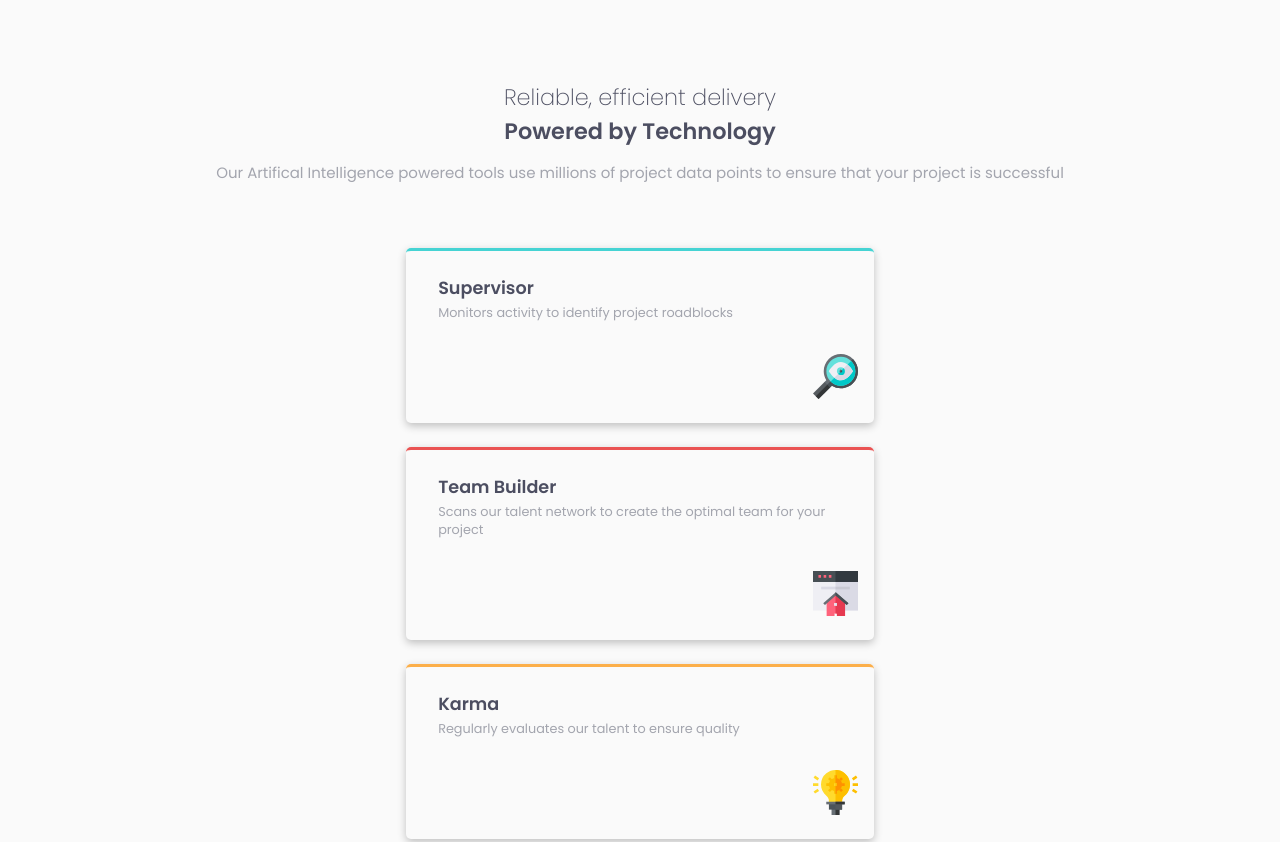
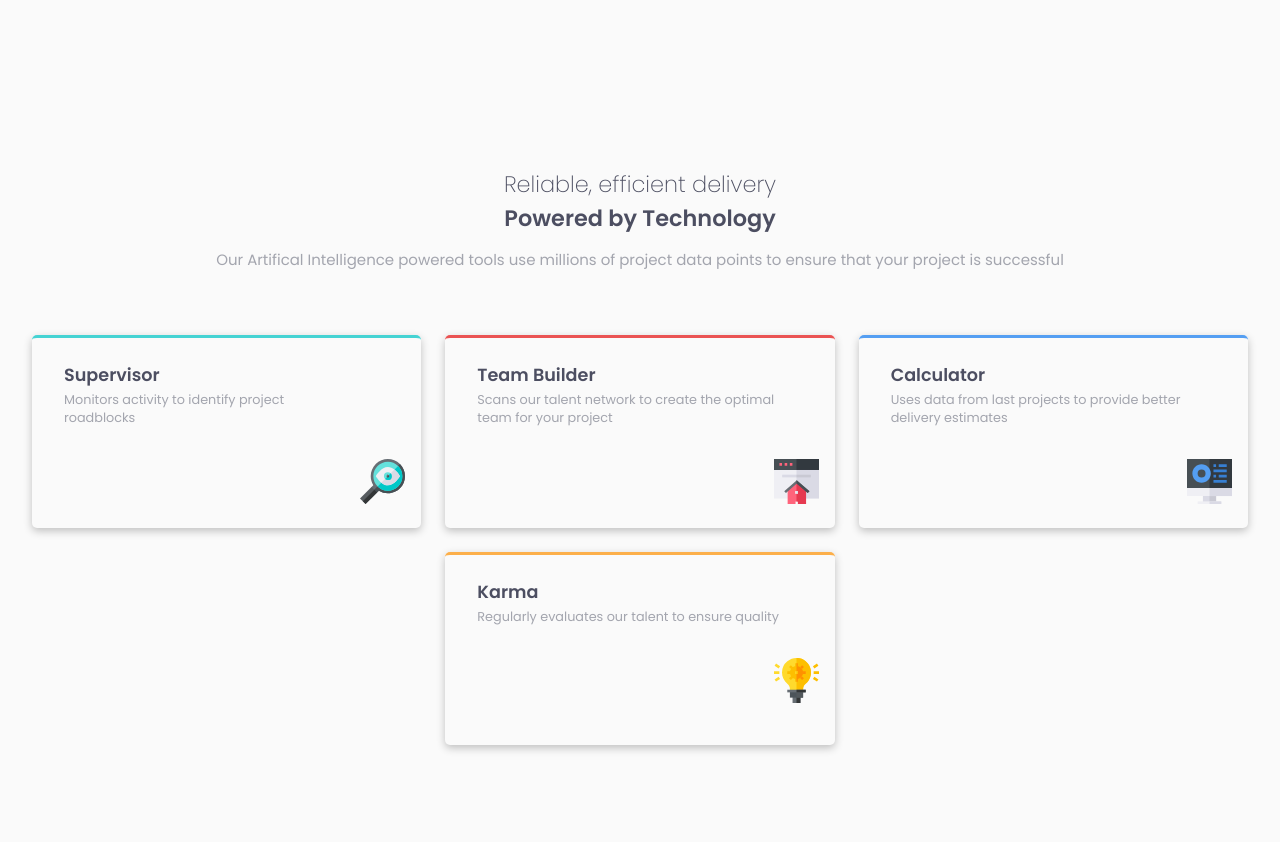
Before and after one commit to devaramnye/four-card-section, a plain HTML site: page index.html in a window 1280 px wide. Shown: the top 842 px of the page. Drawn offline with Linux system fonts and the light colour scheme.

Commit message:
build screen device

```diff
--- a/index.html
+++ b/index.html
@@ -28,14 +28,14 @@
       </p>
     </div>
     <ul class="cards">
-      <li class="firstcard">
+      <li class="firstcard" id="supervisor">
         <h2 class="firstcard__h firstcard__h--color firstcard__h--size">Supervisor</h2>
         <p class="firstcard__p firstcard__p--color firstcard__p--size">Monitors activity to identify project roadblocks</p>
         <div class="img-container">
           <img src="./images/icon-supervisor.svg" alt="">
         </div>
       </li>
-      <li class="secondcard">
+      <li class="secondcard" id="builder">
         <h2 class="secondcard__h secondcard__h--color secondcard__h--size">Team Builder</h2>
         <p class="secondcard__p secondcard__p--color secondcard__p--size">Scans our talent network to create the optimal
           team for your project
@@ -44,14 +44,14 @@
           <img src="./images/icon-team-builder.svg" alt="">
         </div>
       </li>
-      <li class="thirdcard">
+      <li class="thirdcard" id="karma">
         <h2 class="thirdcard__h thirdcard__h--color thirdcard__h--size">Karma</h2>
         <p class="thirdcard__p thirdcard__p--color thirdcard__p--size">Regularly evaluates our talent to ensure quality</p>
         <div class="img-container">
           <img src="./images/icon-karma.svg" alt="">
         </div>
       </li>
-      <li class="fourthcard">
+      <li class="fourthcard" id="calculator">
         <h2 class="fourthcard__h fourthcard__h--color fourthcard__h--size">Calculator</h2>
         <p class="fourthcard__p fourthcard__p--color fourthcard__p--size">Uses data from last projects to provide better delivery
           estimates
--- a/styles.css
+++ b/styles.css
@@ -161,3 +161,29 @@ img {
 .fourthcard__p--size { font-size: 0.8rem;}
 
 .attribution { text-align: center; }
+
+@media only screen and (min-width: 40rem) {
+  .cards {
+    grid-template-columns: 1fr 1fr 1fr;
+    grid-template-rows: 1fr 1fr;
+  }
+
+  #supervisor {
+    grid-column-start: 1;
+
+  }
+
+  #builder {
+    grid-column-start: 2;
+    grid-row-start: 1;
+  }
+
+  #karma {
+    grid-column-start: 2;
+    grid-row-start: 2;
+  }
+
+  #calculator {
+    grid-column-start: 3;
+  }
+}
```
